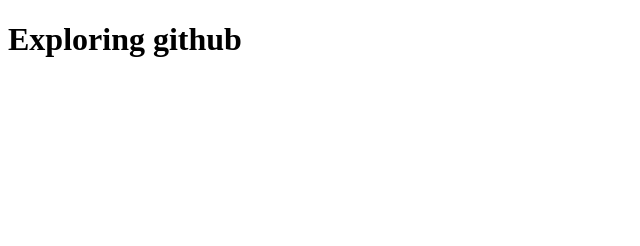
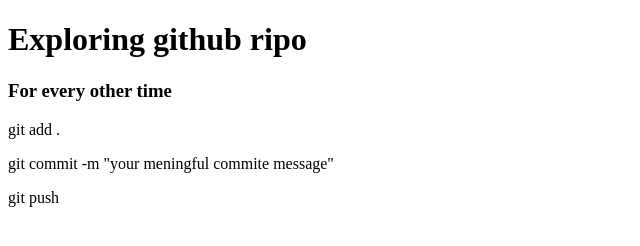
Before and after one commit to porosh-786/my-second-github, a plain HTML site: page index.html in a window 1280 px wide. Shown: the whole page, without its empty margins (0-640 px from the left). Drawn offline with Linux system fonts and the light colour scheme.

Commit message:
added to push change to github file change

```diff
--- a/index.html
+++ b/index.html
@@ -6,6 +6,12 @@
     <title>Exploring | Github</title>
 </head>
 <body>
-    <h1>Exploring github</h1>
+    <h1>Exploring github ripo</h1>
+    <div>
+        <h3>For every other time</h3>
+        <p>git add .</p>
+        <p>git commit -m "your meningful commite message"</p>
+        <p>git push</p>
+    </div>
 </body>
 </html>
```
